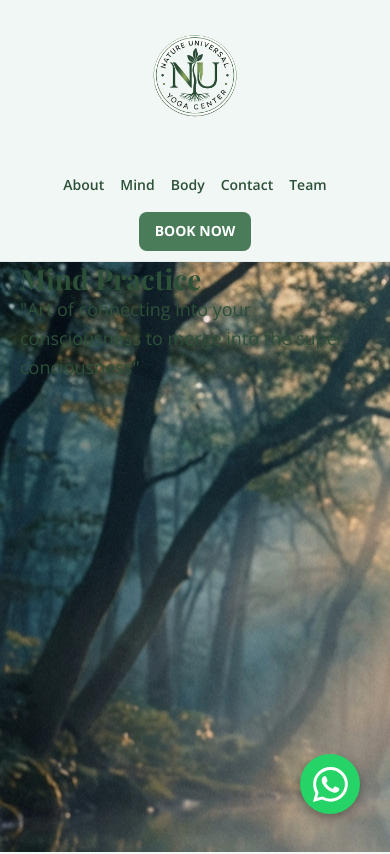
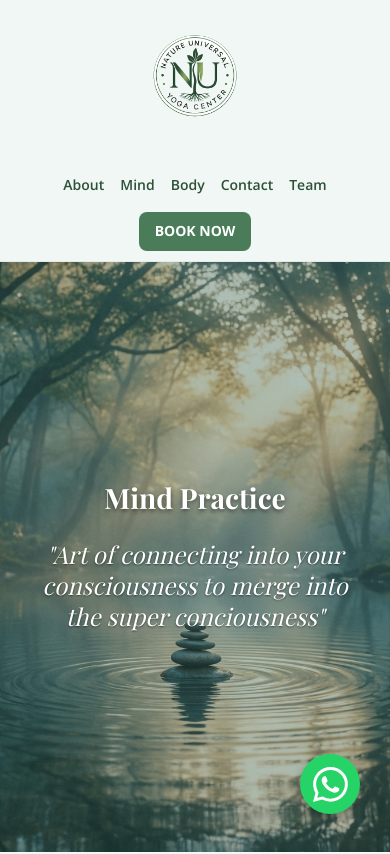
Before and after one commit to Fazilfazi991/yogafinal, a React (Vite) app: page /mind in a window 390 px wide. Shown: the top 854 px of the page. Built offline with nearby package versions, Linux system fonts and the light colour scheme; a web font is replaced by a local one.

Commit message:
Force update index.css with fixed hero styles

```diff
--- a/src/index.css
+++ b/src/index.css
@@ -257,3 +257,101 @@ button {
   align-items: center;
   margin-bottom: 4rem;
 }
+
+/* Page Hero Styles (Global Refactor Fixes) */
+.page-hero {
+  background-size: cover;
+  background-position: center;
+  background-repeat: no-repeat;
+  height: 60vh;
+  min-height: 500px;
+  display: flex;
+  align-items: center;
+  justify-content: center;
+  /* Center content horizontally */
+  text-align: center;
+  color: #FFFFFF !important;
+  /* Force white text */
+  position: relative;
+  width: 100%;
+}
+
+.page-hero-overlay {
+  position: absolute;
+  top: 0;
+  left: 0;
+  right: 0;
+  bottom: 0;
+  background-color: rgba(0, 0, 0, 0.5);
+  /* Increased opacity for better contrast */
+  z-index: 1;
+}
+
+.page-hero-content {
+  position: relative;
+  z-index: 2;
+  width: 100%;
+  max-width: var(--max-width);
+  /* Ensure it respects container width */
+  margin: 0 auto;
+  padding: 0 20px;
+}
+
+.page-hero-title {
+  font-family: var(--font-primary);
+  font-size: 56px;
+  font-weight: 700;
+  margin-bottom: 24px;
+  color: #FFFFFF !important;
+  /* Force white text */
+  text-shadow: 0 2px 4px rgba(0, 0, 0, 0.5);
+}
+
+.page-hero-subtitle {
+  font-family: var(--font-secondary);
+  font-size: 24px;
+  max-width: 800px;
+  margin: 0 auto;
+  color: #FFFFFF !important;
+  /* Force white text */
+  opacity: 1;
+  text-shadow: 0 1px 2px rgba(0, 0, 0, 0.5);
+  line-height: 1.4;
+}
+
+.page-hero-quote {
+  font-family: var(--font-primary);
+  font-style: italic;
+  font-size: 32px;
+  max-width: 800px;
+  margin: 0 auto;
+  color: #FFFFFF !important;
+  /* Force white text */
+  opacity: 1;
+  text-shadow: 0 1px 2px rgba(0, 0, 0, 0.5);
+}
+
+/* Mobile Responsiveness for Page Hero */
+@media (max-width: 768px) {
+  .page-hero {
+    height: auto;
+    min-height: 400px;
+    padding: 80px 0;
+    /* Add padding to prevent cramping on mobile */
+  }
+
+  .page-hero-title {
+    font-size: 36px;
+  }
+
+  .page-hero-subtitle {
+    font-size: 18px;
+    padding: 0 1rem;
+  }
+
+  .page-hero-quote {
+    font-size: 24px;
+    padding: 0 1rem;
+    line-height: 1.3;
+  }
+}
```
